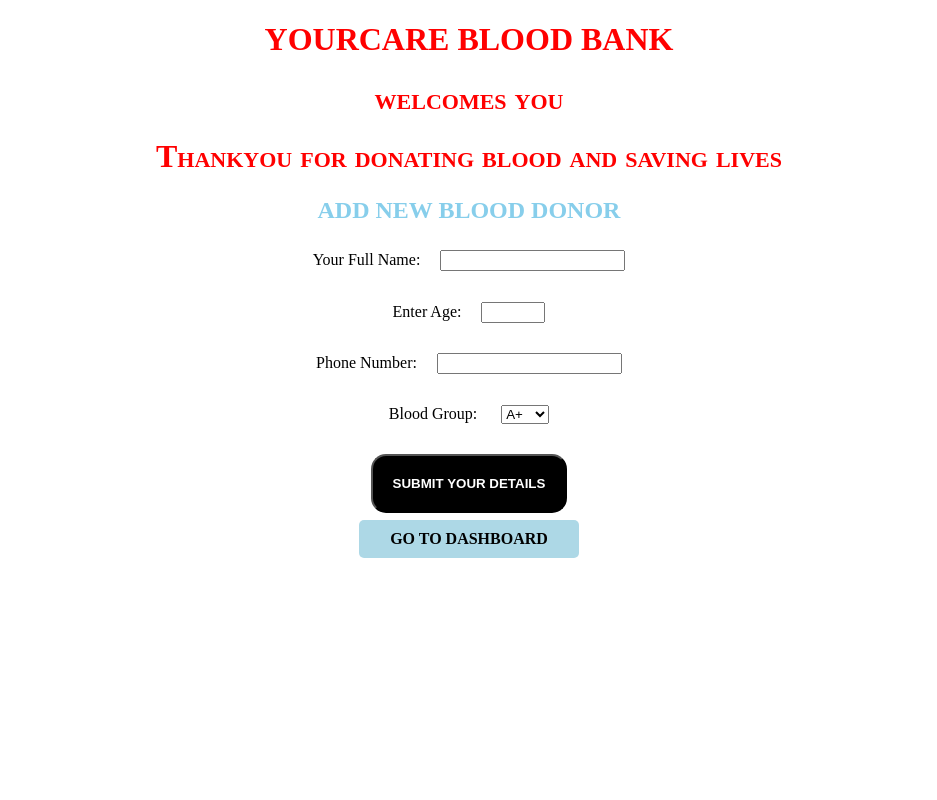
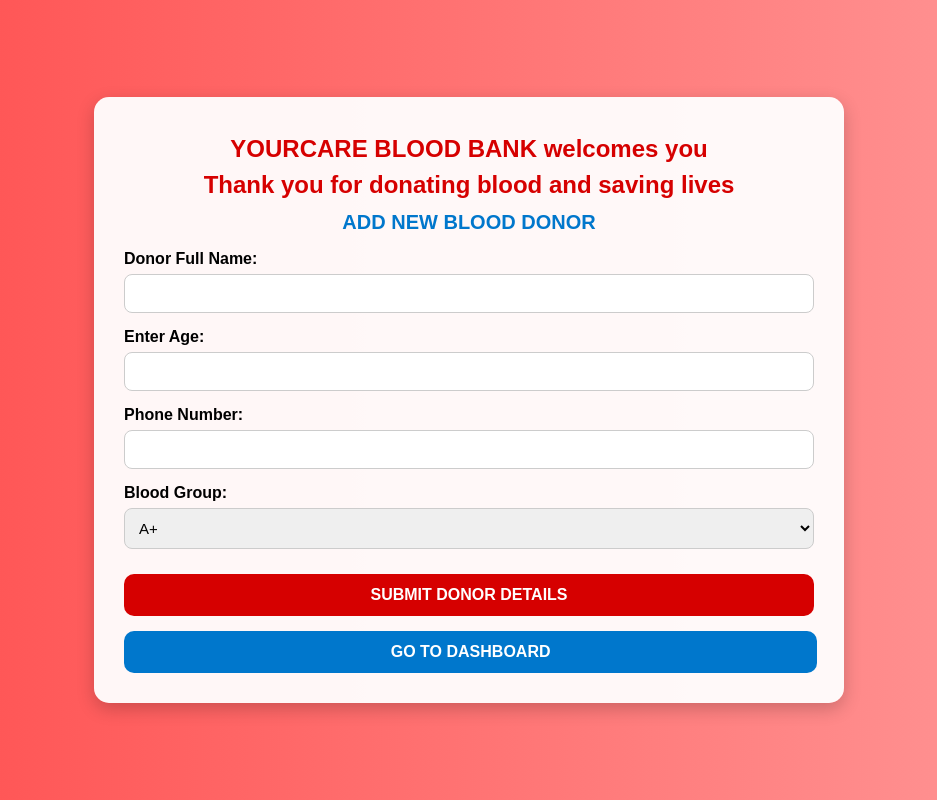
Before and after one commit to prachis-30/BloodBank, a Flask app: page / in a window 1280 px wide. Shown: the whole page, without its empty margins (171-1108 px from the left). Run offline with Flask 3, Linux system fonts and the light colour scheme.

Commit message:
update ui

```diff
--- a/app.py
+++ b/app.py
@@ -101,7 +101,6 @@ try:
 
         plt.figure(figsize=(5,5))
         plt.pie(sizes, labels=labels, autopct='%1.1f%%')
-        plt.title("Donors by Blood Group")
         plt.savefig(chart_path)
         plt.close()
 
--- a/templates/index.html
+++ b/templates/index.html
@@ -5,57 +5,128 @@
 <meta name="viewport" content="width=device-width, initial-scale=1.0">
 <title>BloodBank</title>
 <style>
-        h2{
-            color: skyblue;
+html, body {
+    margin: 0;
+    padding: 0;
+    height: 100%;
+    font-family: sans-serif;
+    background: linear-gradient(to right, #ff4d4d, #ff9999);
 }
-        h1{
-            color: red;
-            font-variant: small-caps;
+
+body {
+    display: flex;
+    justify-content: center;
+    align-items: center;
+    overflow: hidden;
 }
-        .element{
-            padding: 0.5%;
+
+.container {
+    background: rgba(255, 255, 255, 0.95);
+    padding: 30px;
+    width: 95%;
+    max-width: 750px; /* increased width */
+    border-radius: 15px;
+    box-shadow: 0px 6px 18px rgba(0,0,0,0.2);
+    text-align: center;
+    box-sizing: border-box;
 }
-        .sub{
-            padding: 20px;
+
+h1 {
+    font-size: 24px;
+    color: #d60000;
+    margin: 8px 0;
+    font-weight: 600;
+}
+
+h2 {
+    margin-top: 12px;
+    color: #0077cc;
+    font-size: 20px;
+    font-weight: 600;
+}
+
+.form-group {
+    display: flex;
+    flex-direction: column;
+    align-items: flex-start;
+    margin: 15px 0;
+}
+
+label {
+    font-weight: 600;
+    margin-bottom: 6px;
+}
+
+input, select {
+    width: 100%;
+    padding: 10px;
+    border-radius: 8px;
+    border: 1px solid #ccc;
+    font-size: 15px;
+    box-sizing: border-box;
+}
+
+.sub {
+    width: 100%;
+    background: #d60000;
     color: white;
+    padding: 12px;
+    border: none;
+    border-radius: 10px;
+    font-size: 16px;
+    cursor: pointer;
     font-weight: bold;
-            border-radius: 15px;
-            background-color: black;
+    transition: 0.3s;
+    margin-top: 10px;
 }
-        .button{
-            width: 200px;
-            background-color: lightblue;
+
+.sub:hover {
+    background: #a30000;
+    transform: scale(1.05);
+}
+
+.button {
+    margin-top: 15px;
     display: block;
-        }
-        a{
-            width : 50%;
-            display: block;
-            color: black;
-            padding: 10px;
-            border-radius: 5px;
-            text-align: center;
-        }
-        a:link{
+    width: 97%;
+    background: #0077cc;
+    color: white;
+    padding: 12px;
+    border-radius: 10px;
     text-decoration: none;
     font-weight: bold;
+    transition: 0.3s;
+    text-align: center;
+    font-size: 16px;
+}
+
+.button:hover {
+    background: #005999;
+    transform: scale(1.05);
 }
 </style>
 </head>
 <body>
-    <center>
-        <h1>YOURCARE BLOOD BANK</h1>
-        <h1>welcomes you</h1>
-        <h1>Thankyou for donating blood and saving lives</h1>
+<div class="container">
+    <h1>YOURCARE BLOOD BANK welcomes you</h1>
+    <h1>Thank you for donating blood and saving lives</h1>
     <h2>ADD NEW BLOOD DONOR</h2>
     <form action="/add_donor" method="post">
-            <div class="element"><label>Your Full Name:&nbsp;&nbsp;&nbsp;&nbsp;&nbsp;</label><input type="text" name="name"></div>
-            <br>
-            <div class="element"><label>Enter Age:&nbsp;&nbsp;&nbsp;&nbsp;&nbsp;</label><input type="number" name="age" max="100" min="18"></div>
-            <br>
-            <div class="element"><label>Phone Number:&nbsp;&nbsp;&nbsp;&nbsp;&nbsp;</label><input type="number" name="phone"></div>
-            <br>
-            <div class="element"><label>Blood Group:&nbsp;&nbsp;&nbsp;&nbsp;&nbsp;</label>
-            <select name="blood_group" required>
+        <div class="form-group">
+            <label for="name">Donor Full Name:</label>
+            <input type="text" id="name" name="name" required>
+        </div>
+        <div class="form-group">
+            <label for="age">Enter Age:</label>
+            <input type="number" id="age" name="age" min="18" max="100" required>
+        </div>
+        <div class="form-group">
+            <label for="phone">Phone Number:</label>
+            <input type="tel" id="phone" name="phone" required>
+        </div>
+        <div class="form-group">
+            <label for="blood_group">Blood Group:</label>
+            <select id="blood_group" name="blood_group" required>
                 <option value="a+">A+</option>
                 <option value="a-">A-</option>
                 <option value="b+">B+</option>
@@ -64,13 +135,11 @@
                 <option value="o-">O-</option>
                 <option value="ab+">AB+</option>
                 <option value="ab-">AB-</option>
-            </select></div>
-            <br>
-            <div class="element"><input type="submit" name="submit" value="SUBMIT YOUR DETAILS" class="sub"></div>
+            </select>
+        </div>
+        <input type="submit" value="SUBMIT DONOR DETAILS" class="sub">
     </form>
-        <div class="links">
     <a href="/dashboard" class="button">GO TO DASHBOARD</a>
 </div>
-    </center>
 </body>
 </html>
```
Also changed, not shown: templates/dashboard.html (+86 -75 lines), templates/donors.html (+85 -12 lines), donors.db, static/piechart.png. Lines whose indentation alone changed are shown as unchanged.
